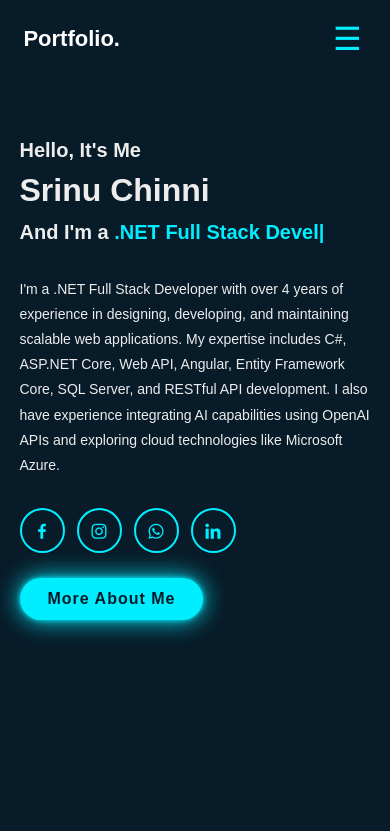
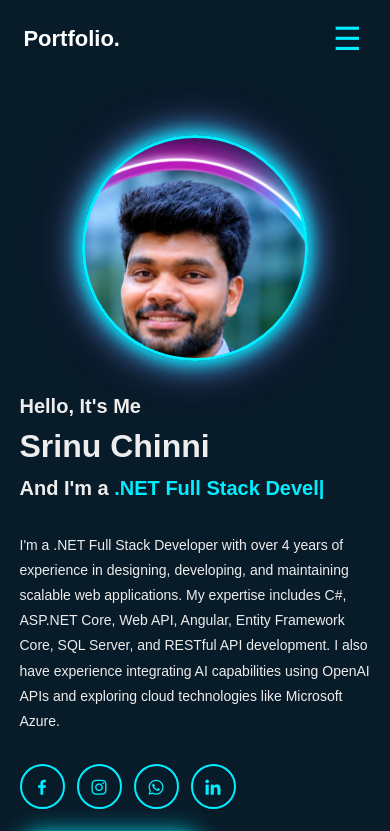
Before and after one commit to chinnisrinu7979/my-portfolio, a website: page index.html in a window 390 px wide. Shown: the top 831 px of the page. Drawn offline with nearby package versions, Linux system fonts and the light colour scheme.

Commit message:
Update stylesheet.css

```diff
--- a/stylesheet.css
+++ b/stylesheet.css
@@ -862,13 +862,23 @@ html {
         overflow: hidden;
     }
 
-   .home::before {
+  .home::before {
+    /* Important: required to display pseudo-element */
+    content: "";
+    display: block;
+
+    width: 250px;
+    height: 250px;
+    flex-shrink: 0;
+
+    margin: 0 auto 35px;
+
     background-image: url("https://chinnisrinu7979.github.io/my-portfolio/Neon%20Portrait%20Streaming%20Banner.png");
 
     background-repeat: no-repeat;
     background-size: 380% auto;
 
-    /* Show complete hair and center the face */
+    /* Adjust face and hair position */
     background-position: 85% 25%;
 
     border-radius: 50%;
```
